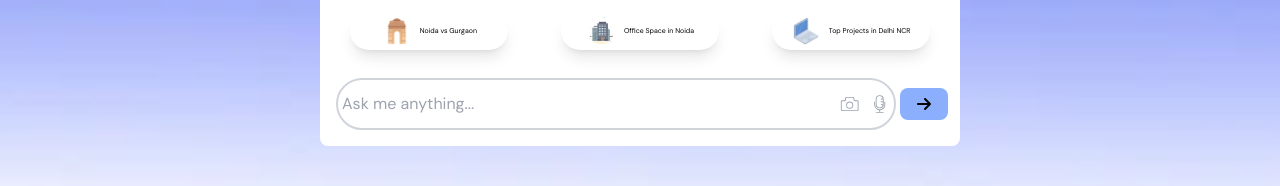
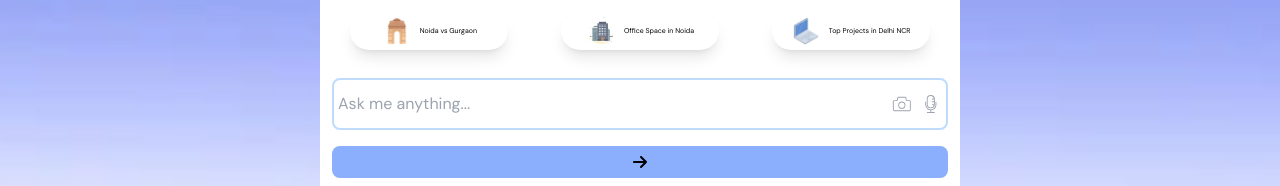
Before and after one commit to NavTew/PEx-Landing-Page, a React (Vite) app: page / in a window 1280 px wide. Shown: the part 761-947 px from the top of the page. Built offline with nearby package versions, Linux system fonts and the light colour scheme.

Commit message:
sixth commit

```diff
--- a/src/pages/landingPage/chatbot/Chatbot.jsx
+++ b/src/pages/landingPage/chatbot/Chatbot.jsx
@@ -228,19 +228,17 @@ function Chatbot() {
 
 <form
   onSubmit={handleSubmit}
-        className="flex flex-row justify-between px-2 rounded-lg items-center bg-[#FFFFFF] py-2 sm:flex-nowrap flex-wrap"
+  className="flex flex-col justify-between px-2 rounded-lg items-center bg-[#FFFFFF] py-2 sm:flex-nowrap flex-wrap border-blue-200"
 >
-        <div className="flex flex-row justify-between items-center sm:w-full w-10/12 border-2 border-gray-300 sm:mx-1 rounded-full">
+  <div className="flex flex-row justify-between items-center sm:w-full w-10/12 border-2 border-blue-200 sm:mx-1 rounded-lg">
     <input
       type="text"
       value={inputText}
-            className="sm:w-full w-3/4 px-1 text-md sm:my-1 my-0 min-h-[40px] resize-none bg-transparent focus:outline-none left-padding: 2px"
+      className="sm:w-full w-3/4 px-1 text-md sm:my-1 my-0 min-h-[40px] resize-none bg-transparent focus:outline-none left-padding: 2px border-blue-200"
       onChange={handleInputChange}
       placeholder="Ask me anything..."
       required
     />
-
-
     <CiCamera className="text-2xl mx-1 text-gray-400" />
     <CiMicrophoneOn className="text-2xl mx-1 text-gray-400" />
   </div>
@@ -248,9 +246,8 @@ function Chatbot() {
   <button
     type="submit"
     disabled={isLoading} // Disable button when loading
-          className="flex sm:w-max w-fit flex-row justify-center items-center bg-[#8CAFFD] text-black text-md px-2 rounded-lg py-2 relative "
+    className="flex w-3/4 sm:w-full justify-center items-center bg-[#8CAFFD] text-black text-md px-2 rounded-lg py-2 relative mt-4"
   >
-
 
 
           {isLoading && (
```
Lines whose indentation alone changed are shown as unchanged.
